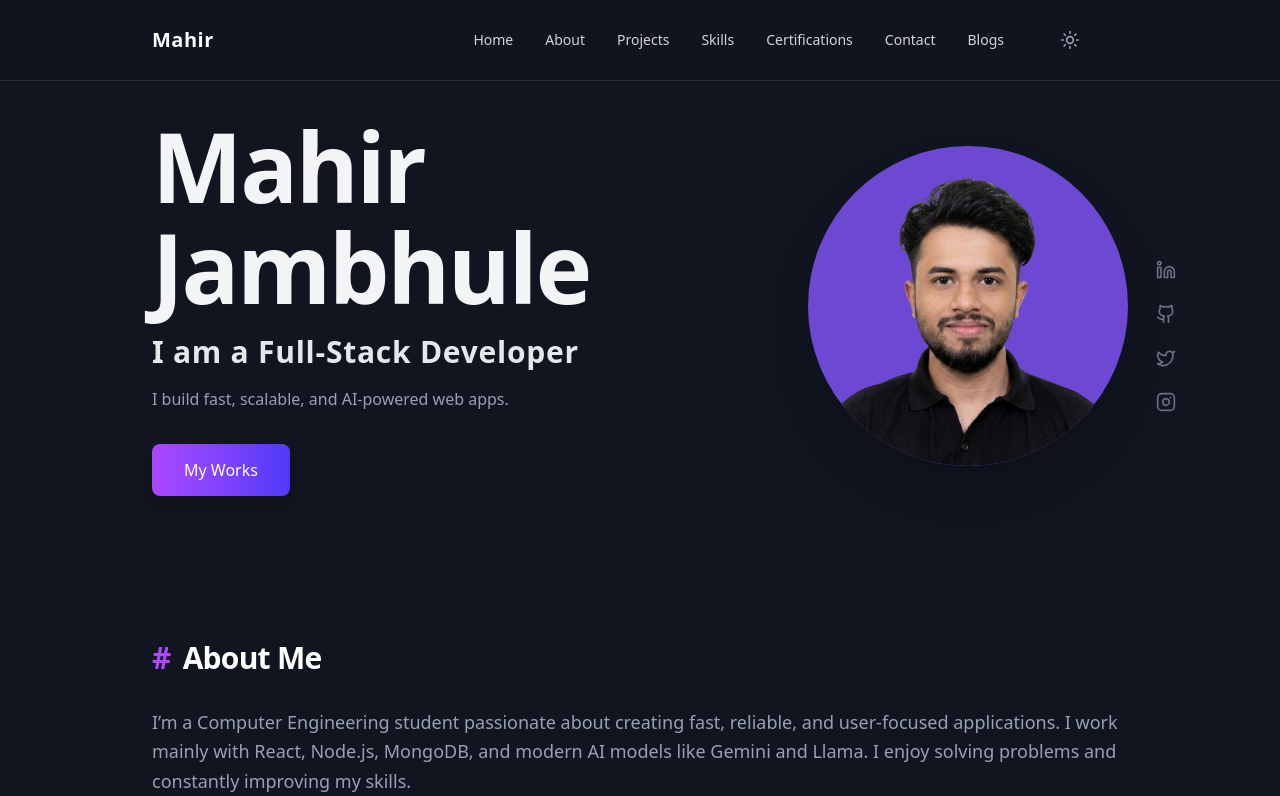
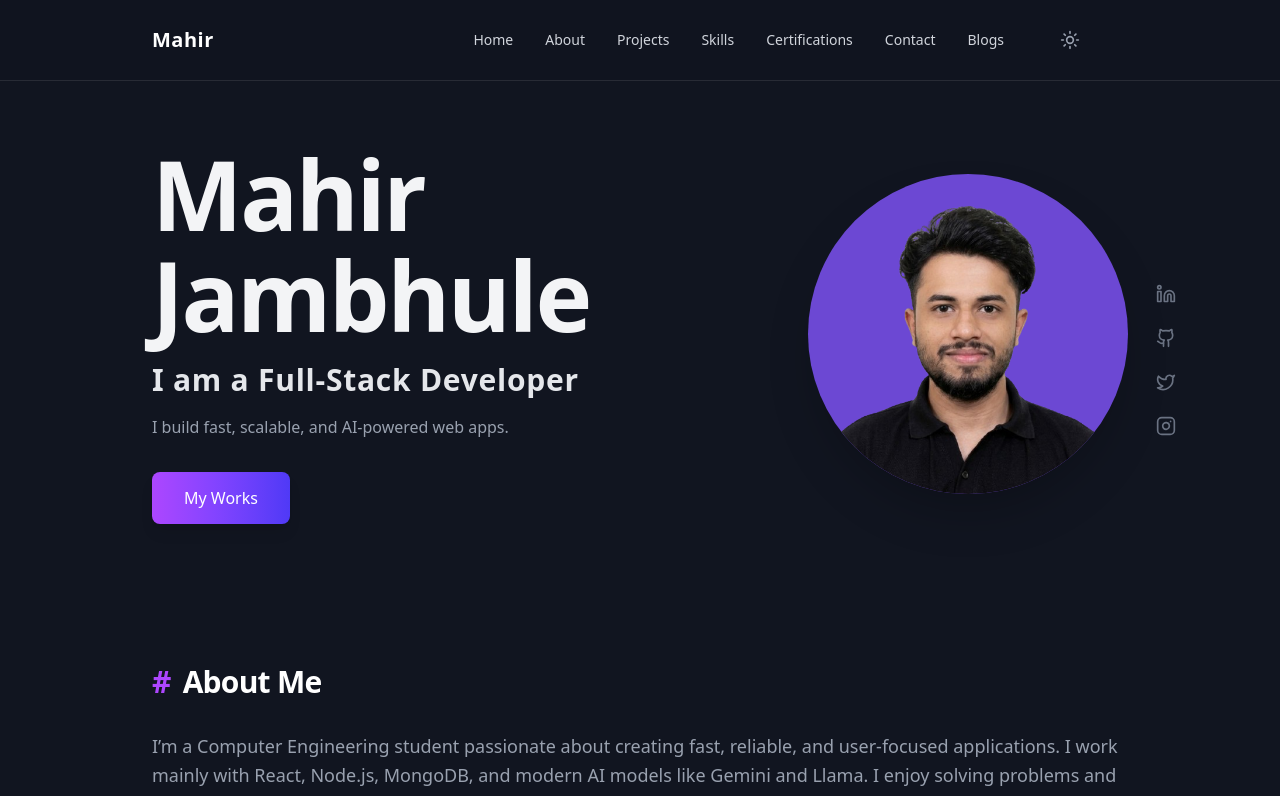
Before and after one commit to Mahirjambhule/portfolio, a React (Vite) app: page / in a window 1280 px wide. Shown: the top 796 px of the page. Built offline with nearby package versions, Linux system fonts and the light colour scheme.

Commit message:
updated portfolio

```diff
--- a/src/App.jsx
+++ b/src/App.jsx
@@ -44,7 +44,7 @@ export default function App() {
     <div className="min-h-screen bg-[#f8faff] text-slate-800 dark:bg-[#111520] dark:text-gray-200 font-sans transition-colors duration-300 selection:bg-purple-500/30">
       <Header isDarkMode={isDarkMode} toggleTheme={toggleTheme} onNavigate={handleNavigate} />
 
-      <main className="max-w-5xl mx-auto px-6 pt-24 pb-20 min-h-[85vh]">
+      <main className="max-w-5xl mx-auto px-6 pt-30 pb-20 min-h-[85vh]">
 
         {/* =========================================
             VIEW 1: BLOGS FEED (FULL ARTICLES INLINE)
--- a/src/components/Hero.jsx
+++ b/src/components/Hero.jsx
@@ -7,7 +7,7 @@ export const Hero = () => {
   const lastName = DATA.name.split(" ").slice(1).join(" ");
 
   return (
-    <section className="relative flex items-center min-h-[60vh] w-full pb-15">
+    <section className="relative flex items-center min-h-[60vh] w-full pb-13">
       <div className="grid grid-cols-1 md:grid-cols-2 gap-8 items-center w-full">
         <div className="order-2 md:order-1 text-left">
           <h1 className="text-6xl md:text-7xl lg:text-8xl font-bold text-slate-900 dark:text-gray-100 leading-[1.05] tracking-tight mb-4">
```
